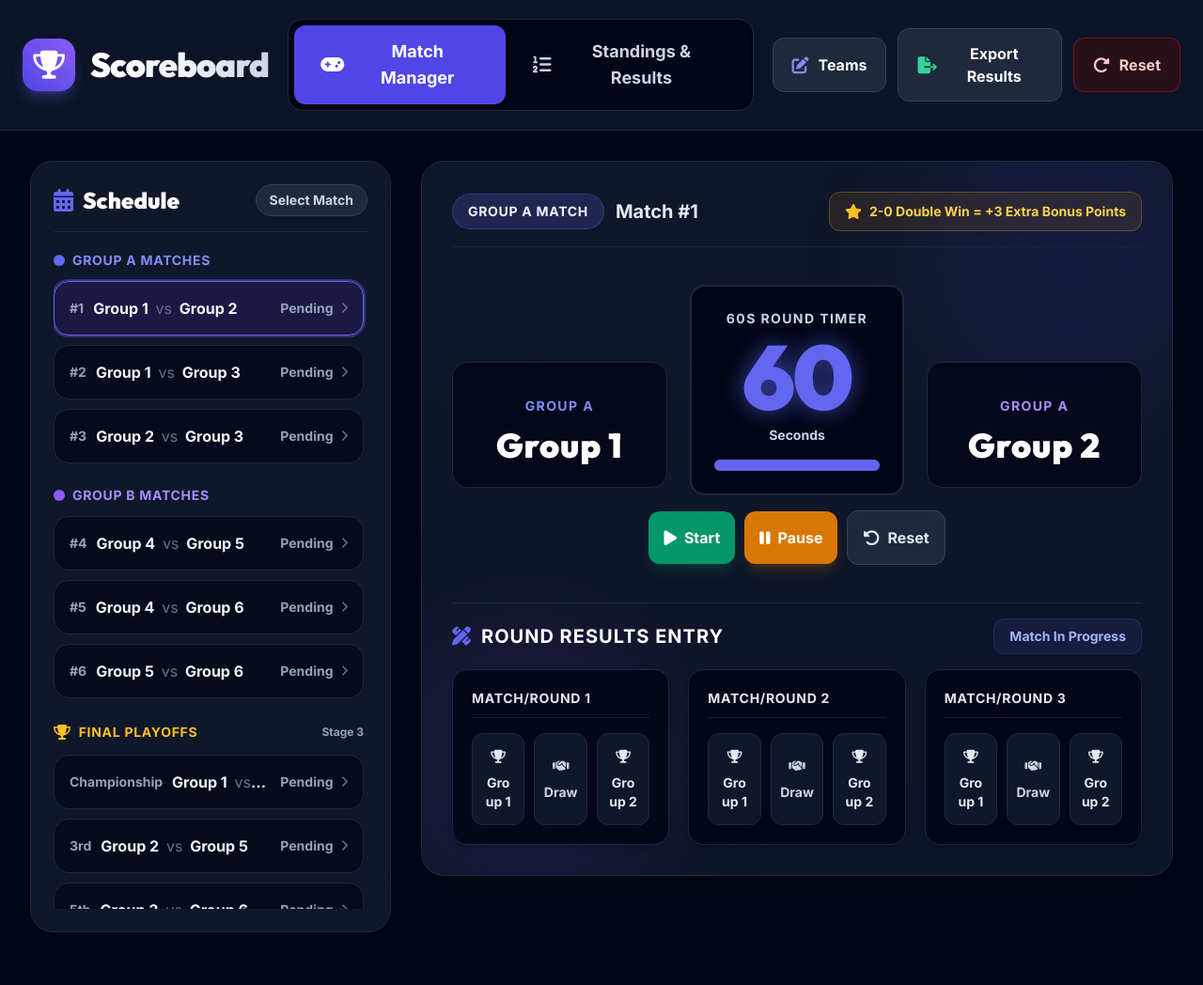
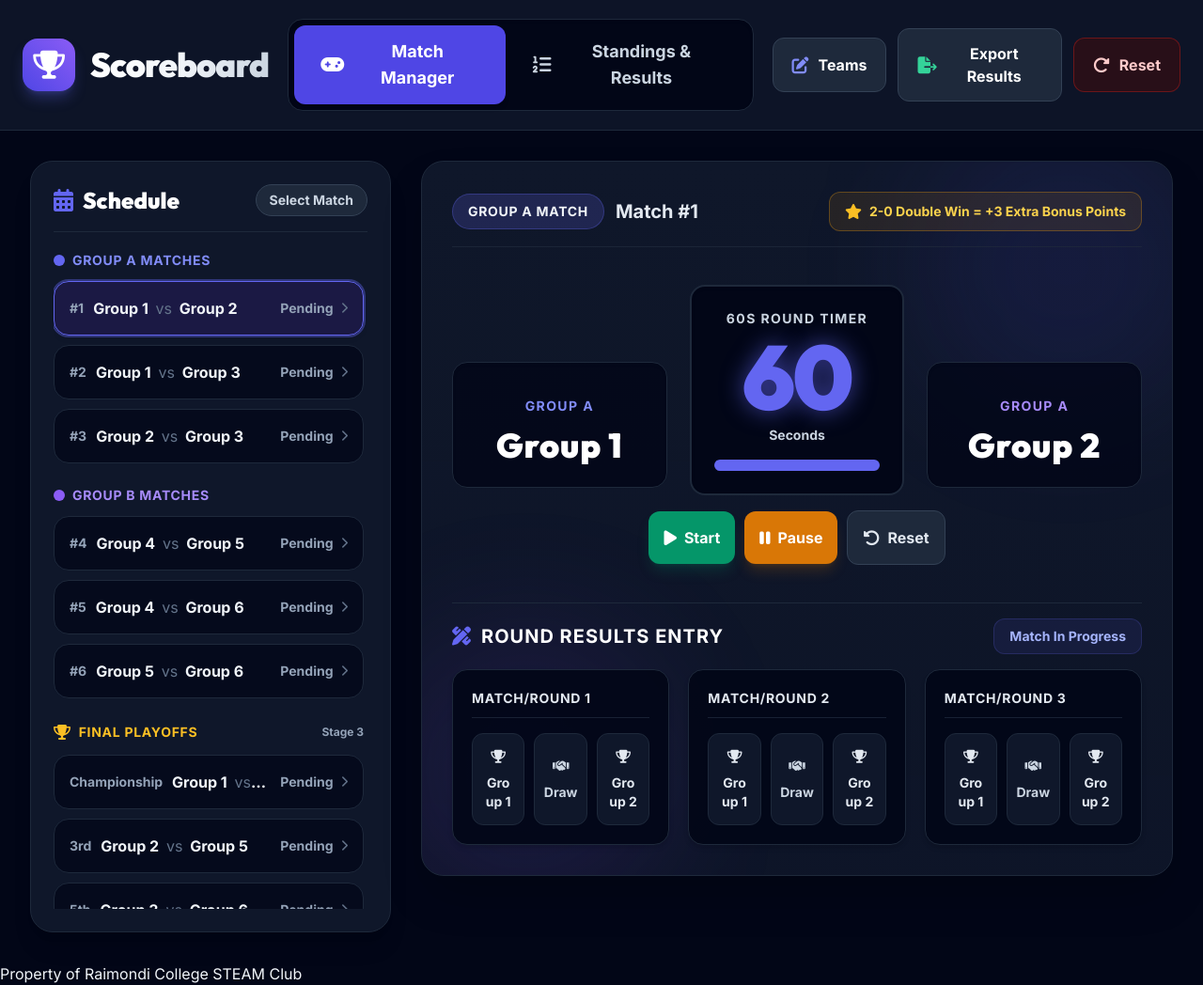
Before and after one commit to aknmau/spikescoreboard, a plain HTML site: page index.html in a window 1280 px wide. Shown: the whole page at 94% size. Before the commit the page ends 1024 px from the top, so only its background shows below. Drawn offline with nearby package versions, Linux system fonts and the light colour scheme.

Commit message:
Update index.html

```diff
--- a/index.html
+++ b/index.html
@@ -1631,4 +1631,7 @@
         };
     </script>
 </body>
+<footer class="bottom-notice">
+  Property of Raimondi College STEAM Club
+</footer>
 </html>
```
